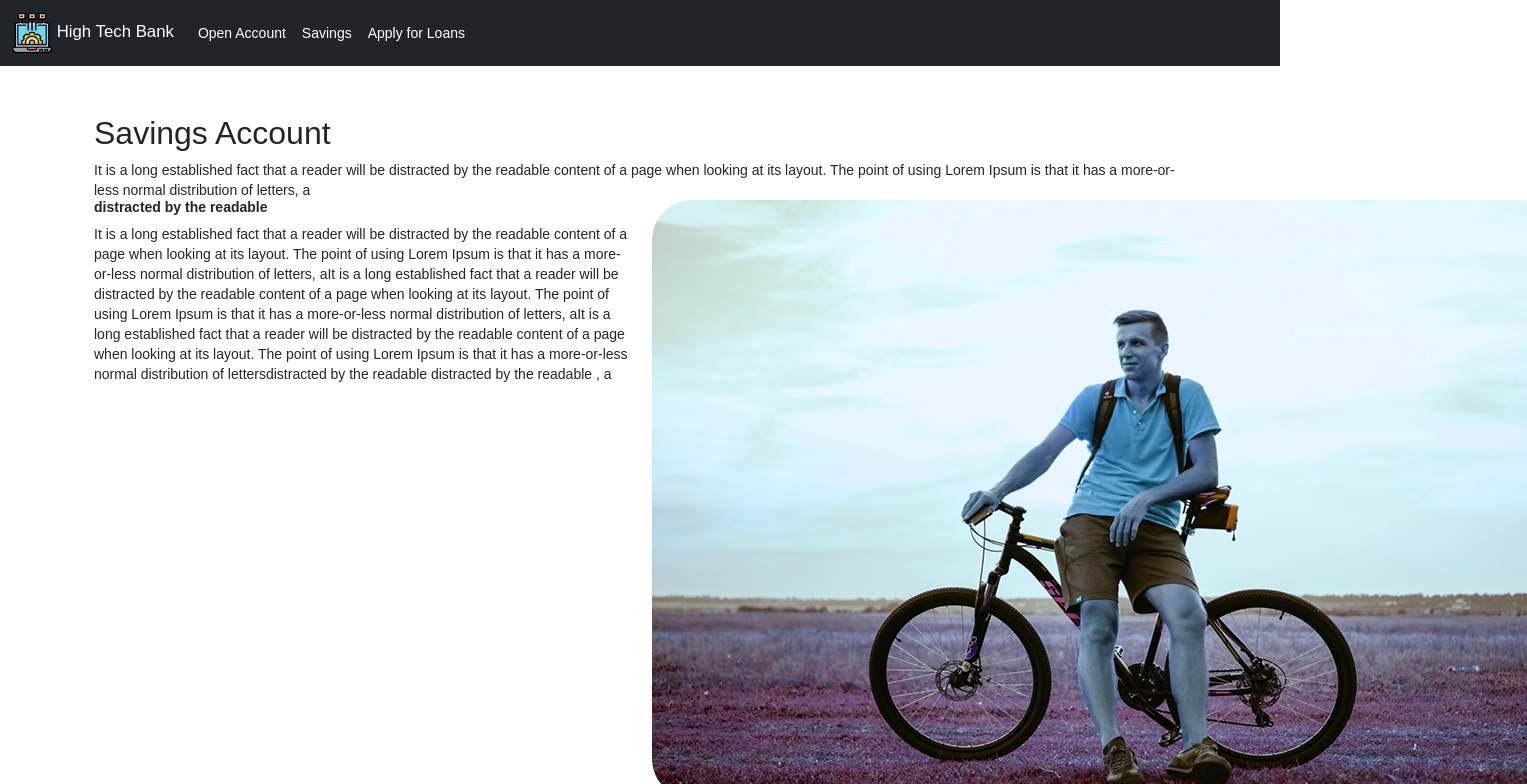
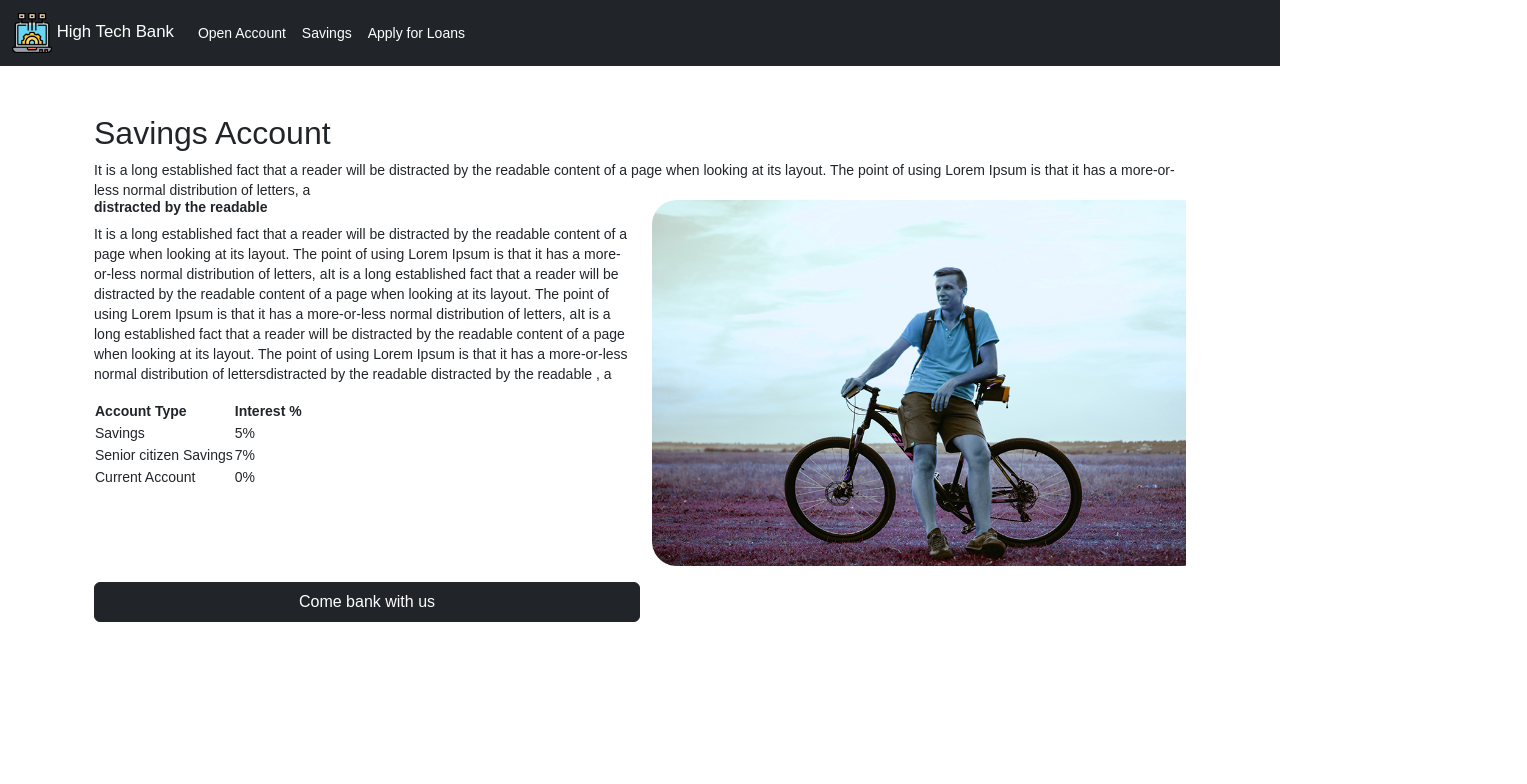
Before and after one commit to justamitsaha/high-tech-bank-ui, an Angular app: page /savings in a window 1280 px wide. Shown: the top 784 px of the page, 1527 px wide, since content can reach past the window. Built offline with nearby package versions, Linux system fonts and the light colour scheme.

Commit message:
UI change static page

```diff
--- a/src/app/public/open-account/open-account.component.html
+++ b/src/app/public/open-account/open-account.component.html
@@ -1,6 +1,6 @@
 <section>
     <div class="container pt-4 mt-4">
-        <form class="row g-3" [formGroup]="openAccount">
+        <form class="row g-3" [formGroup]="openAccount" id="openAccount">
             <div class="col-md-6">
                 <label for="accountType" class="form-label">Account Type</label>
                 <select id="accountType" formControlName="accountType" class="form-select">
--- a/src/app/public/savings/savings.component.html
+++ b/src/app/public/savings/savings.component.html
@@ -28,19 +28,40 @@
                                 has a more-or-less normal distribution of lettersdistracted by the readable distracted
                                 by the readable , a</p>
 
+                            <table>
+                                <tr>
+                                    <th>Account Type</th>
+                                    <th>Interest %</th>
+                                </tr>
+                                <tr>
+                                    <td>Savings</td>
+                                    <td>5%</td>
+                                </tr>
+                                <tr>
+                                    <td>Senior citizen Savings</td>
+                                    <td>7%</td>
+                                </tr>
+                                <tr>
+                                    <td>Current Account</td>
+                                    <td>0%</td>
+                                </tr>
+                            </table>
+
                         </div>
                     </div>
                     <div class="col-xl-6 col-lg-6 col-md-12 col-sm-12">
                         <div class="about-img">
 
-                            <figure><img src="../../../assets/images/savings/aboutimg.png" alt="img" /></figure>
+                            <figure><img class="custom-image" src="../../../assets/images/savings/aboutimg.png"
+                                    alt="img" /></figure>
 
                         </div>
 
                     </div>
                 </div>
                 <div class="col col-md-6 d-grid gap-2 p-0 pl-1 tab-button ">
-                    <button class="btn btn-dark" type="button" (click)="showAccForm()">Come bank with us</button>
+                    <button class="btn btn-dark" type="button" (click)="showAccForm()" [disabled]="showForm">Come bank
+                        with us</button>
                 </div>
             </div>
         </div>
--- a/src/app/public/savings/savings.component.ts
+++ b/src/app/public/savings/savings.component.ts
@@ -11,6 +11,17 @@ export class SavingsComponent {
 
   showAccForm() {
     this.showForm = !this.showForm;
+    let selector = 'openAccount';
+    this.scrollToElement(`#${selector}`)
+  }
+
+  scrollToElement(element_ref: any, offset = 10) {
+    setTimeout(() => {
+      let is_selector = (typeof element_ref) == "string";
+      let element = (is_selector) ? document.querySelector(element_ref) : element_ref;
+      let scroll_extent = element.getBoundingClientRect().top + window.pageYOffset - offset;
+      window.scrollTo(0, scroll_extent);
+    }, 200);
   }
 
 }
--- a/src/styles.scss
+++ b/src/styles.scss
@@ -88,3 +88,8 @@ pre {
     text-decoration: none;
     font-weight: 500;
 }
+
+.custom-image {
+    max-width: 100%;
+    max-height: 100%;
+}
```
